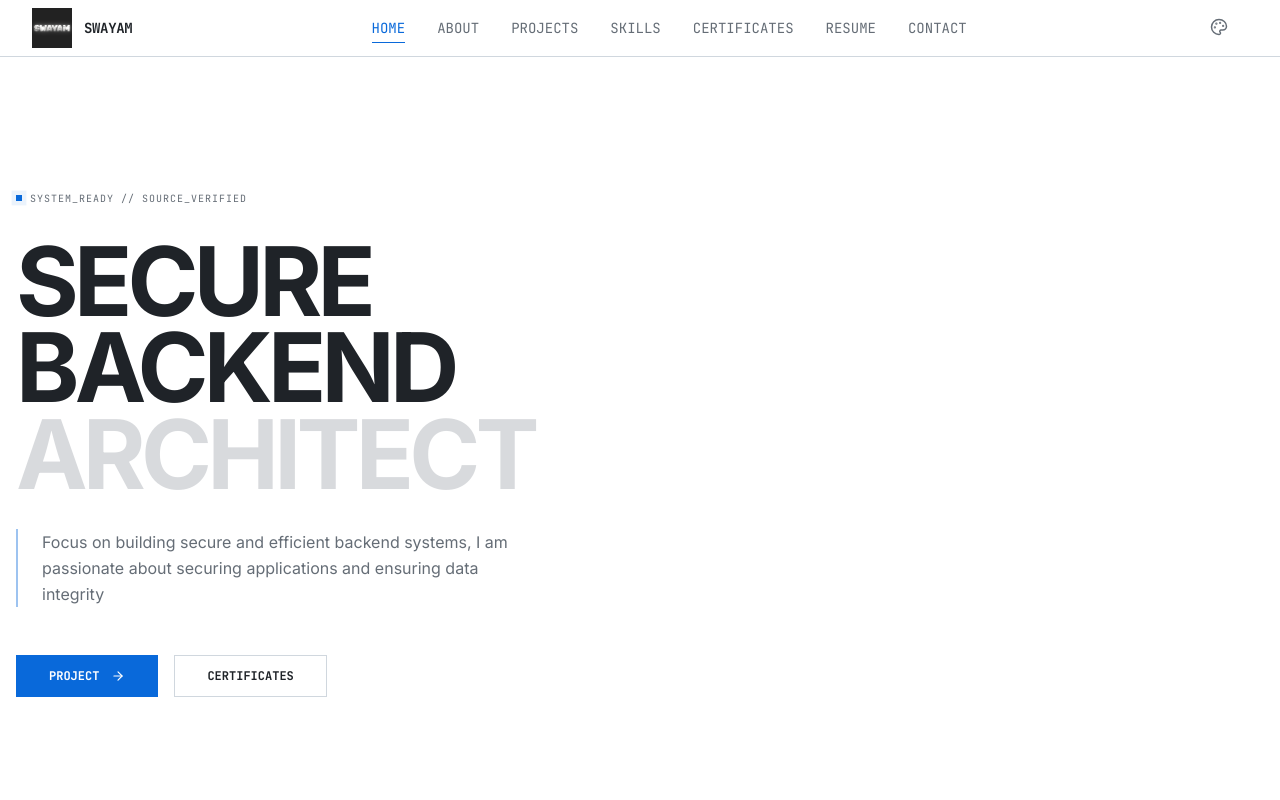
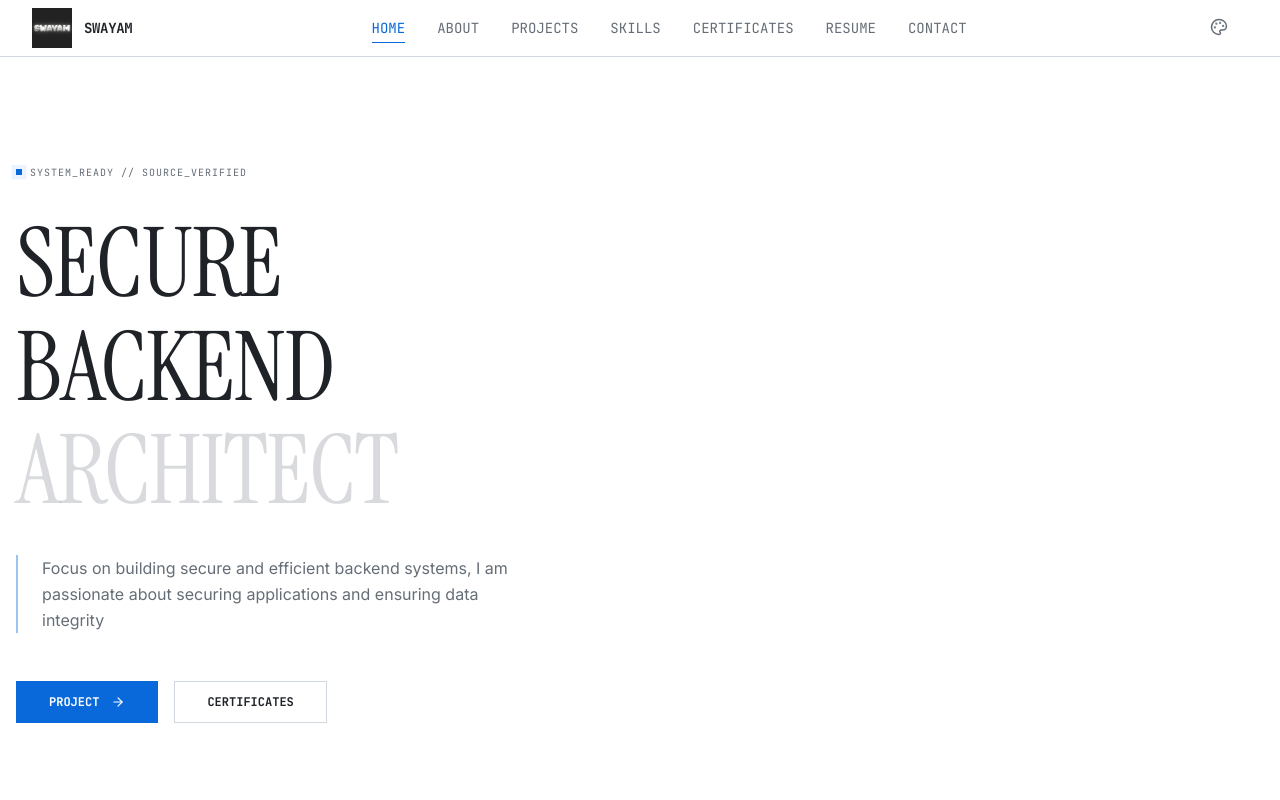
Before and after one commit to swayam5342/website, a Next.js app: page / in a window 1280 px wide. Shown: the top 800 px of the page. Built offline with nearby package versions, Linux system fonts and the light colour scheme.

Commit message:
feat(type): use Instrument Serif for large headings

```diff
--- a/app/globals.css
+++ b/app/globals.css
@@ -105,3 +105,25 @@
     animation: none;
   }
 }
+
+/* ---------------------------------- */
+/* Font preview: Instrument Serif      */
+/* Swaps the heading face only. The old layout keeps its sizes,   */
+/* grid and spacing; these reset the mono-era metrics (heavy      */
+/* weight, negative tracking, sub-1 leading) that a serif cannot  */
+/* wear without colliding.                                        */
+/* ---------------------------------- */
+:is(h1, h2, h3):is(
+    [class*="text-xl"],
+    [class*="text-2xl"],
+    [class*="text-3xl"],
+    [class*="text-4xl"],
+    [class*="text-5xl"],
+    [class*="text-6xl"],
+    [class*="text-8xl"]
+  ) {
+  font-family: var(--font-serif) !important;
+  font-weight: 400 !important;
+  letter-spacing: -0.01em !important;
+  line-height: 1.08 !important;
+}
--- a/app/layout.tsx
+++ b/app/layout.tsx
@@ -50,7 +50,7 @@ export default function RootLayout({
         <link rel="preconnect" href="https://fonts.googleapis.com" />
         <link rel="preconnect" href="https://fonts.gstatic.com" crossOrigin="anonymous" />
         <link
-          href="https://fonts.googleapis.com/css2?family=Fira+Code:wght@300;400;500;600;700&family=JetBrains+Mono:wght@100;400;700&family=Inter:wght@400;500;600;700&display=swap"
+          href="https://fonts.googleapis.com/css2?family=Instrument+Serif:ital@0;1&family=Fira+Code:wght@300;400;500;600;700&family=JetBrains+Mono:wght@100;400;700&family=Inter:wght@400;500;600;700&display=swap"
           rel="stylesheet"
         />
         <link
--- a/src/styles/theme.css
+++ b/src/styles/theme.css
@@ -1,5 +1,6 @@
 @theme{
   --font-space: "Space Mono", monospace;
+  --font-serif: "Instrument Serif", "Iowan Old Style", Georgia, serif;
 }
 
 :root {
```
